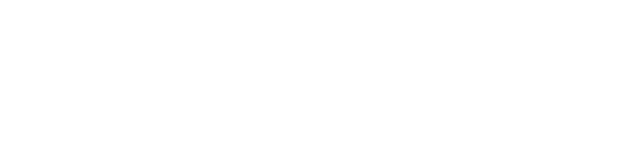
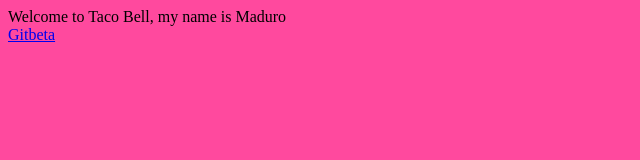
Before and after one commit to H31t0rG1l/my-time, a plain HTML site: page index.html in a window 1280 px wide. Shown: the whole page, without its empty margins (0-640 px from the left). Drawn offline with Linux system fonts and the light colour scheme.

Commit message:
update 2.0
temos link yeahhhhhhhhhhhhhhhhhhhhhhhhhhhhhhhhhhhhhhhhhhhhhhhhhhhhhhhhhhhhh!!!!!!!!!!!!!!!!!!!!!!!!!!!!!!!!!!!!!!!!!!!! vamos dançar!!!!!!!!!!!!!!!!!!

```diff
--- a/index.html
+++ b/index.html
@@ -1,11 +1,23 @@
 <!DOCTYPE html>
 <html lang="en">
+    <style>
+        body{
+            background-color: rgb(255, 73, 158);
+
+        }
+    </style>
 <head>
     <meta charset="UTF-8">
+    <meta http-equiv="X-UA-Compartible" contet="IE=edge">
     <meta name="viewport" content="width=device-width, initial-scale=1.0">
-    <title>Document</title>
+    <title>Heitor Gil Joestar</title>
 </head>
 <body>
-
+    Welcome to Taco Bell, my name is Maduro
+    <header>
+         <div class="links">
+            <a href="https://github.com/H31t0rG1l">Gitbeta</a>
+         </div>
+    </header>
 </body>
 </html>
```
